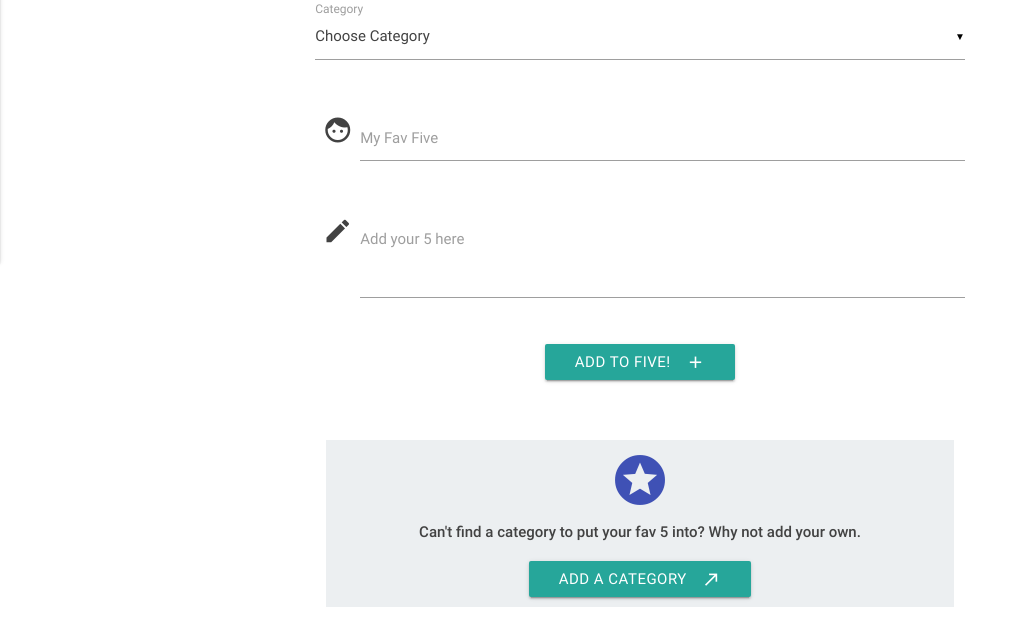
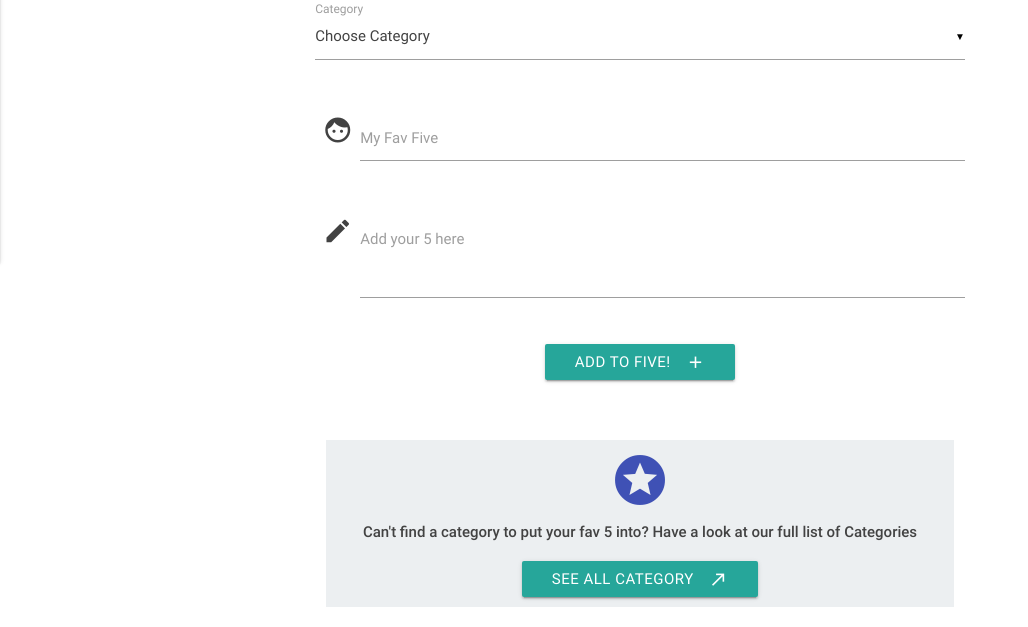
Before and after one commit to OrlaBr/five-app, a Flask app: page /add_ram in a window 1280 px wide. Shown: the part 598-1225 px from the top of the page, without its empty margins (0-1028 px from the left). Run offline with Flask 2, Linux system fonts and the light colour scheme; data that the repository does not hold is empty; some libraries are stand-ins or nearby versions.

Commit message:
Changed text of category buttons for better navigation

```diff
--- a/templates/add_ram.html
+++ b/templates/add_ram.html
@@ -60,9 +60,9 @@
             </div>
             <div class="add_ram_btn center-align">
                 <span class="indigo-text add-star"><i class="medium material-icons stars">stars</i></span>
-                <h6><strong>Can't find a category to put your fav 5 into? Why not add your own.</strong></h6>
+                <h6><strong>Can't find a category to put your fav 5 into? Have a look at our full list of Categories</strong></h6>
                 <div class="index-btn">
-                    <a href="{{ url_for('get_categories') }}" class="waves-effect waves-light btn"><i class="material-icons right">call_made</i>Add a category</a>
+                    <a href="{{ url_for('get_categories') }}" class="waves-effect waves-light btn"><i class="material-icons right">call_made</i>See all category</a>
                 </div>
             </div>
         </div>
--- a/templates/categories.html
+++ b/templates/categories.html
@@ -31,7 +31,7 @@
         <!--add category button -->
         <div class="row center-align">
             <a href="{{ url_for('add_category') }}" class="waves-effect waves-light btn">
-                <i class="material-icons right">add</i>Add Category
+                <i class="material-icons right">add</i>Add new Category
             </a>
         </div>
         <!--add go to tasks button -->
```
